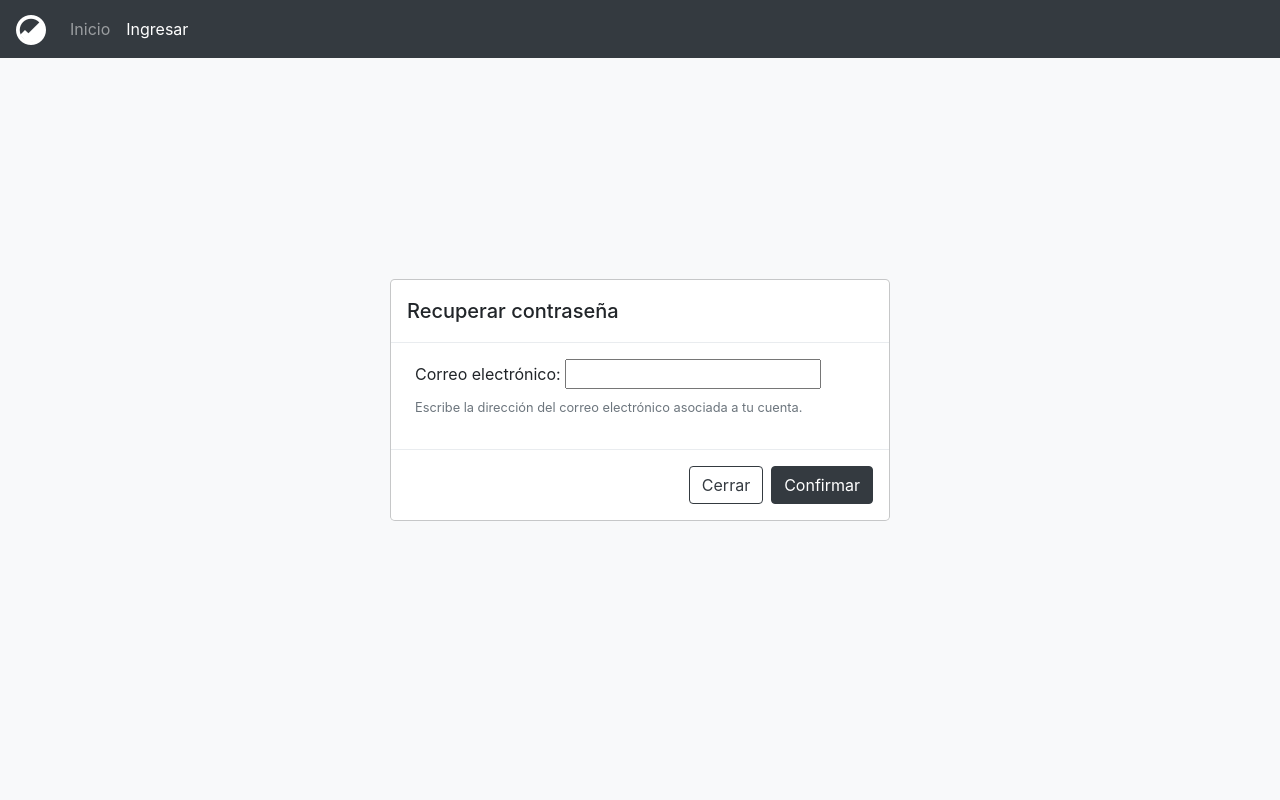
After one commit to javs9708/PGP, a Django app: page /reset/password_reset in a window 1280 px wide. The commit adds this page. Run offline with Django 3.2, Linux system fonts and the light colour scheme; parts of the project's set-up code (start-up, migrations or seed data) failed here and were passed over; some libraries are stand-ins or nearby versions.

Commit message:
Correo e inicio

```diff
--- a/PGP/urls.py
+++ b/PGP/urls.py
@@ -15,7 +15,7 @@ Including another URLconf
 """
 from django.contrib import admin
 from django.conf.urls import url, include
-from django.contrib.auth.views import login, logout_then_login
+from django.contrib.auth.views import login, logout_then_login, password_reset, password_reset_done, password_reset_confirm, password_reset_complete
 from apps.usuario.views import *
 
 from apps.usuario.views import RegistroUsuario, inicio
@@ -27,4 +27,19 @@ urlpatterns = [
 	url(r'^$',RegistroUsuario , name='index'),
 	url(r'^inicio/',inicio , name='inicio'),
 
+	url(r'^reset/password_reset$',password_reset,
+       {'template_name':'registration/password_reset_form.html',
+       'email_template_name':'registration/password_reset_email.html'},
+        name='password_reset'),
+    url(r'^reset/password_reset_done$',password_reset_done,
+       {'template_name':'registration/password_reset_done.html'},
+       name='password_reset_done'),
+    url(r'^reset/(?P<uidb64>[0-9A-Za-z_\-]+)/(?P<token>.+)/$',
+       password_reset_confirm,
+       {'template_name':'registration/password_reset_confirm.html'},
+       name='password_reset_confirm'),
+    url(r'^reset/done$',password_reset_complete,
+       {'template_name':'registration/password_reset_complete.html'},
+       name='password_reset_complete'),
+
 ]
--- /dev/null
+++ b/templates/registration/password_reset_email.html
@@ -0,0 +1,6 @@
+Solicitaste restablecer tu contraseña.
+Click en el siguiente enlace para crear una nueva contraseña.
+{% block reset_link %}
+{{ protocol }}://{{ domain }}{% url 'password_reset_confirm' uidb64=uid token=token %}
+{% endblock %}
+Tu nombre de usuario es: {{ user.get_username }}
--- /dev/null
+++ b/templates/registration/password_reset_form.html
@@ -0,0 +1,82 @@
+{% extends 'base/base.html' %}
+{% load staticfiles %}
+
+{% block title %}
+Inicio
+{% endblock %}
+
+
+{% block content %}
+
+
+<!DOCTYPE html>
+<html lang="es">
+<head>
+	<meta charset="utf-8">
+	<meta name="viewport" content="width=device-width, user-scalable=no, initial-scale=1.0, maximum-scale=1.0, minimum-scale=1.0">
+
+	<title>Ingresar</title>
+</head>
+
+
+<body class="bg-light d-flex align-items-lg-center">
+
+  {% block navbar %}
+
+	<div class="container">
+		<nav class="navbar navbar-expand-lg navbar-dark bg-dark fixed-top">
+		  	<a class="navbar-brand" href="{%url 'inicio'%}">
+	    		<img src="../../static/img/Logo.png" width="30" height="30" alt="">
+	  		</a>
+			<button class="navbar-toggler" type="button" data-toggle="collapse" data-target="#navbarSupportedContent" aria-controls="navbarSupportedContent" aria-expanded="false" aria-label="Toggle navigation">
+		    	<span class="navbar-toggler-icon"></span>
+		  	</button>
+
+		  	<div class="collapse navbar-collapse" id="navbarSupportedContent">
+		    	<ul class="navbar-nav mr-auto">
+		      		<li class="nav-item">
+		        			<a class="nav-link" href="{%url 'inicio'%}">Inicio</a>
+		      		</li>
+		      		<li class="nav-item ac active">
+		        		<a class="nav-link" href="{%url 'index'%}">Ingresar</a>
+		      		</li>
+		    	</ul>
+		  	</div>
+		</nav>
+
+  {% endblock %}
+
+
+
+
+
+  <div class="modal-dialog modal-dialog-centered">
+      <div class="modal-content">
+      <div class="modal-header">
+        <h5 class="modal-title">Recuperar contraseña</h5>
+        </button>
+      </div>
+      <div class="modal-body px-4">
+        <form method="post">
+          {% csrf_token %}
+          <div class="form-group">
+            <label for="id_email">Correo electrónico:</label>
+            {{ form.email }}
+            <small id="id_email" class="form-text text-muted">Escribe la dirección del correo electrónico asociada a tu cuenta.</small>
+          </div>
+
+      </div>
+      <div class="modal-footer">
+        <a href="{%url 'index'%}">
+        <button type="button" class="btn btn-outline-dark" data-dismiss="modal">Cerrar</button>
+        </a>
+
+          <button type="submit" class="btn btn-dark">Confirmar</button>
+        </form>
+      </div>
+    </div>
+  </div>
+
+</body>
+</html>
+{% endblock %}
--- a/templates/usuario/index.html
+++ b/templates/usuario/index.html
@@ -60,7 +60,7 @@ Inicio
 							</div>
 							<button type="submit" class="btn btn-block btn-dark mb-2" name="bc2">Confirmar</button>
 						</form>
-						<button type="button" class="btn btn-link" data-toggle="modal" data-target="#recuperarContraseña">¿Olvidaste tu constraseña?</button>
+						<a href="{% url 'password_reset' %}">¿Olvidaste tu constraseña?</a>
 					</div>
 				</div>
 				{% if error.0 %}
@@ -163,11 +163,11 @@ Inicio
 								<input type="email" class="form-control" id="id_email" aria-describedby="EmailRecuperacion" placeholder="alguien@ejemplo.com">
 								<small id="id_email" class="form-text text-muted">Escribe la dirección del correo electrónico asociada a tu cuenta.</small>
 							</div>
-						</form>
+
 					</div>
 					<div class="modal-footer">
 						<button type="button" class="btn btn-outline-dark" data-dismiss="modal">Cerrar</button>
-						<form>
+
 							<button type="submit" class="btn btn-dark">Confirmar</button>
 						</form>
 					</div>
```
Also changed, not shown: templates/registration/password_reset_complete.html (added, +13 -0 lines), templates/registration/password_reset_confirm.html (added, +31 -0 lines), templates/registration/password_reset_done.html (added, +11 -0 lines).
